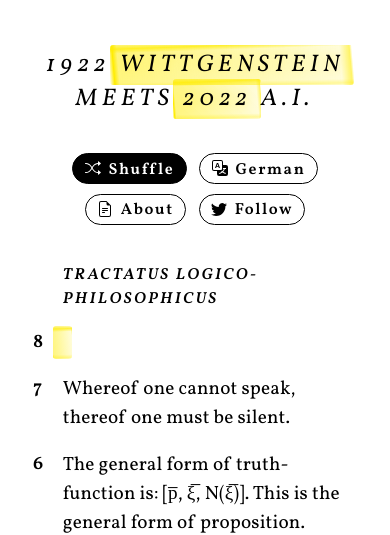
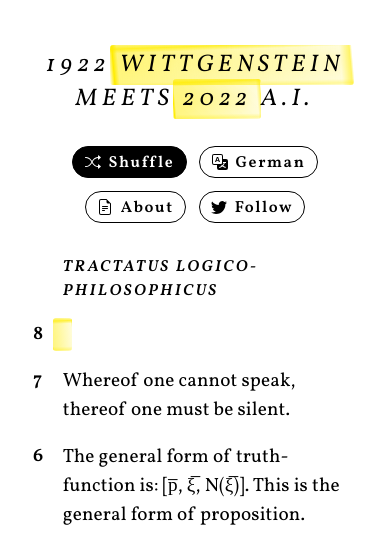
Before and after one commit to maxbbraun/wittgenstein, a Flask app: template frontend/templates/index.html in a window 390 px wide. Shown: the top 535 px of the page. Run offline with Flask 2, Linux system fonts and the light colour scheme; the template is opened without the code that fills it, so the values that code supplies are empty.

Commit message:
Tweak button layout

```diff
--- a/frontend/templates/index.html
+++ b/frontend/templates/index.html
@@ -163,8 +160,8 @@
         padding-left: 0.7rem;
         padding-right: 0.7rem;
         padding-top: 0.3rem;
-        padding-bottom: 0.15rem;
-        margin: 0.3rem;
+        padding-bottom: 0.2rem;
+        margin: 0.4rem 0.3rem;
         border: 0.1rem solid;
         border-radius: 2rem;
         display: inline-block;
@@ -177,7 +174,7 @@
 
       .button .bi {
         margin-right: 0.2rem;
-        margin-bottom: -0.15rem;
+        margin-bottom: -0.2rem;
       }
 
       .primary.button {
@@ -265,6 +263,11 @@
           margin-top: 3rem;
           margin-left: 2rem;
           margin-right: 2rem;
+        }
+
+        .buttons {
+          margin-top: 1.5rem;
+          margin-bottom: 1.5rem;
         }
       }
     </style>
```
Also changed, not shown: other parts of frontend/templates/index.html (+3 -5 lines).
